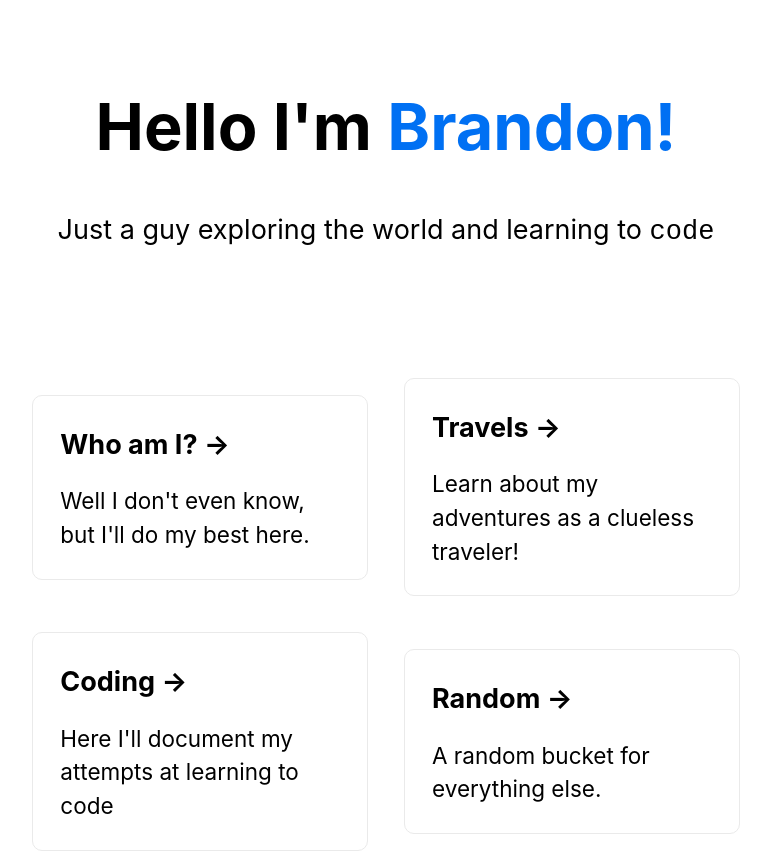
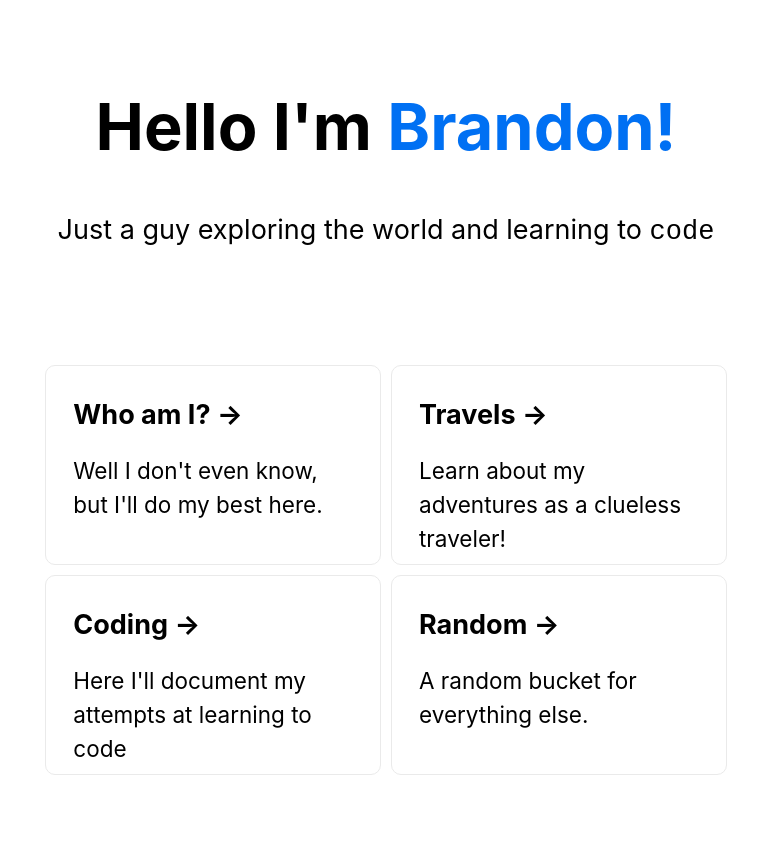
Before and after one commit to gasperb95/next.bg, a Next.js app: page / in a window 1280 px wide. Shown: the top 852 px of the page, without its empty margins (254-1025 px from the left). Built offline with nearby package versions, Linux system fonts and the light colour scheme.

Commit message:
Fixed css on cards so they flow better

```diff
--- a/styles/Home.module.css
+++ b/styles/Home.module.css
@@ -50,7 +50,7 @@
 }
 
 .card {
-  margin: 1rem;
+  margin: 5px;
   flex-basis: 45%;
   padding: 1.5rem;
   text-align: left;
@@ -60,6 +60,7 @@
   border-radius: 10px;
   transition: color 0.15s ease, border-color 0.15s ease;
   width: 100%;
+  height: 200px;
 }
 
 .card:hover,
```
